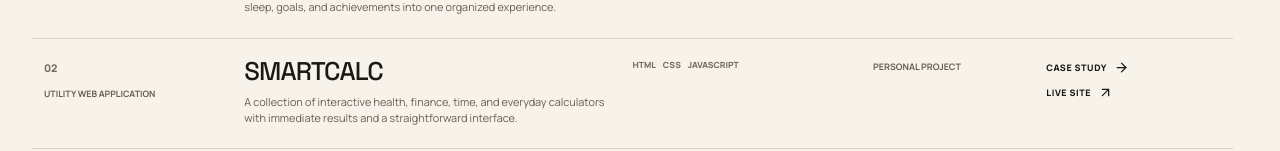
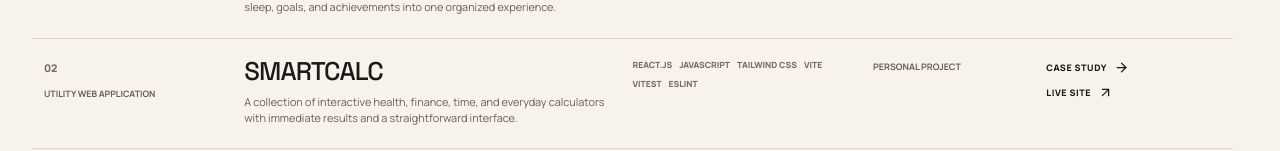
Before and after one commit to KrisDaneM/KrisDaneMadlambayan, a React (Vite) app: page /projects in a window 1280 px wide. Shown: the part 906-1057 px from the top of the page. Built offline with nearby package versions, Linux system fonts and the light colour scheme; no server answers.

Commit message:
Update SmartCalc tech stack

```diff
--- a/src/data/projects.js
+++ b/src/data/projects.js
@@ -17,7 +17,7 @@ export const projects = [
     overview: 'SmartCalc brings commonly needed calculations into one convenient platform, helping users check personal metrics, plan finances, and organize dates without switching between tools.',
     purpose: 'Everyday calculations can be repetitive and scattered across unrelated websites. SmartCalc gathers them into a consistent, approachable experience.',
     solution: 'Calculators are organized into clear categories, use focused inputs, and return immediate results with simple explanations.',
-    stack: ['HTML', 'CSS', 'JavaScript'], liveUrl: 'https://smart-calc-kdm.vercel.app/', cover: asset('calc.webp'),
+    stack: ['React.js', 'JavaScript', 'Tailwind CSS', 'Vite', 'Vitest', 'ESLint'], liveUrl: 'https://smart-calc-kdm.vercel.app/', cover: asset('calc.webp'),
     features: ['Health and fitness calculators', 'Money and budget tools', 'Age calculator', 'Date difference calculator', 'Countdown calculator', 'Work-hours calculator'],
     learning: 'SmartCalc provided practice in input validation, calculation logic, immediate interface feedback, and organizing many small utilities within one coherent system.',
   },
```
